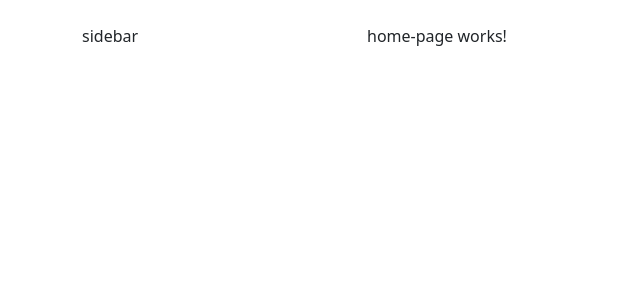
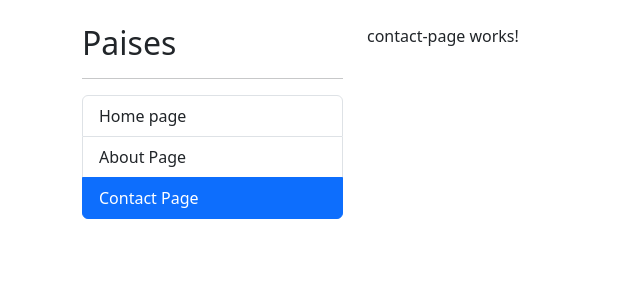
Before and after one commit to Calapzu/Country-SPA, an Angular app: page /contact in a window 1280 px wide. Before the commit this address led to /home. Shown: the top 300 px of the page, without its empty margins (0-640 px from the left). Built offline with nearby package versions, Linux system fonts and the light colour scheme.

Commit message:
RouterLink y RouterLinkOptions

```diff
--- a/src/app/app.component.html
+++ b/src/app/app.component.html
@@ -2,7 +2,7 @@
 
   <div class="col-3">
     <!-- Sidebar -->
-    sidebar
+    <shared-sidebar></shared-sidebar>
   </div>
 
   <div class="col">
--- /dev/null
+++ b/src/app/shared/Pages/contact-page/contact-page.component.html
@@ -0,0 +1 @@
+<p>contact-page works!</p>
--- /dev/null
+++ b/src/app/shared/Pages/contact-page/contact-page.component.ts
@@ -0,0 +1,11 @@
+import { Component } from '@angular/core';
+
+@Component({
+  selector: 'shared-contact-page',
+  templateUrl: './contact-page.component.html',
+  styles: [
+  ]
+})
+export class ContactPageComponent {
+
+}
--- /dev/null
+++ b/src/app/shared/components/sidebar/sidebar.component.html
@@ -0,0 +1,26 @@
+<h2>Paises</h2>
+<hr>
+
+<ul class="list-group">
+  <li routerLink=""
+    routerLinkActive="active"
+    [routerLinkActiveOptions]="{ exact: true }"
+    class="list-group-item"
+  >
+    Home page
+  </li>
+
+  <li routerLink="about"
+    routerLinkActive="active"
+    class="list-group-item"
+  >
+    About Page
+  </li>
+
+  <li routerLink="contact"
+    routerLinkActive="active"
+    class="list-group-item"
+  >
+    Contact Page
+  </li>
+</ul>
--- /dev/null
+++ b/src/app/shared/components/sidebar/sidebar.component.ts
@@ -0,0 +1,11 @@
+import { Component } from '@angular/core';
+
+@Component({
+  selector: 'shared-sidebar',
+  templateUrl: './sidebar.component.html',
+  styles: [
+  ]
+})
+export class SidebarComponent {
+
+}
```
Also changed, not shown: src/app/app-routing.module.ts (+6 -1 lines), src/app/shared/shared.module.ts (+11 -1 lines).
